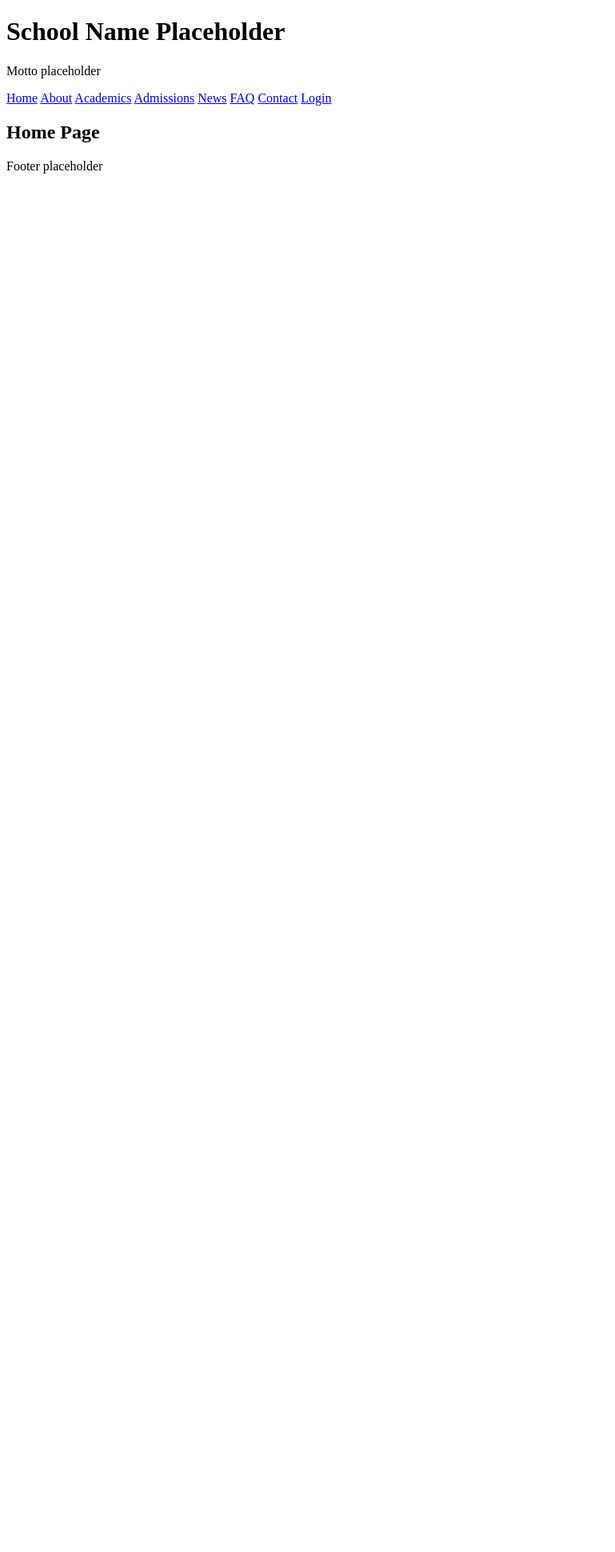
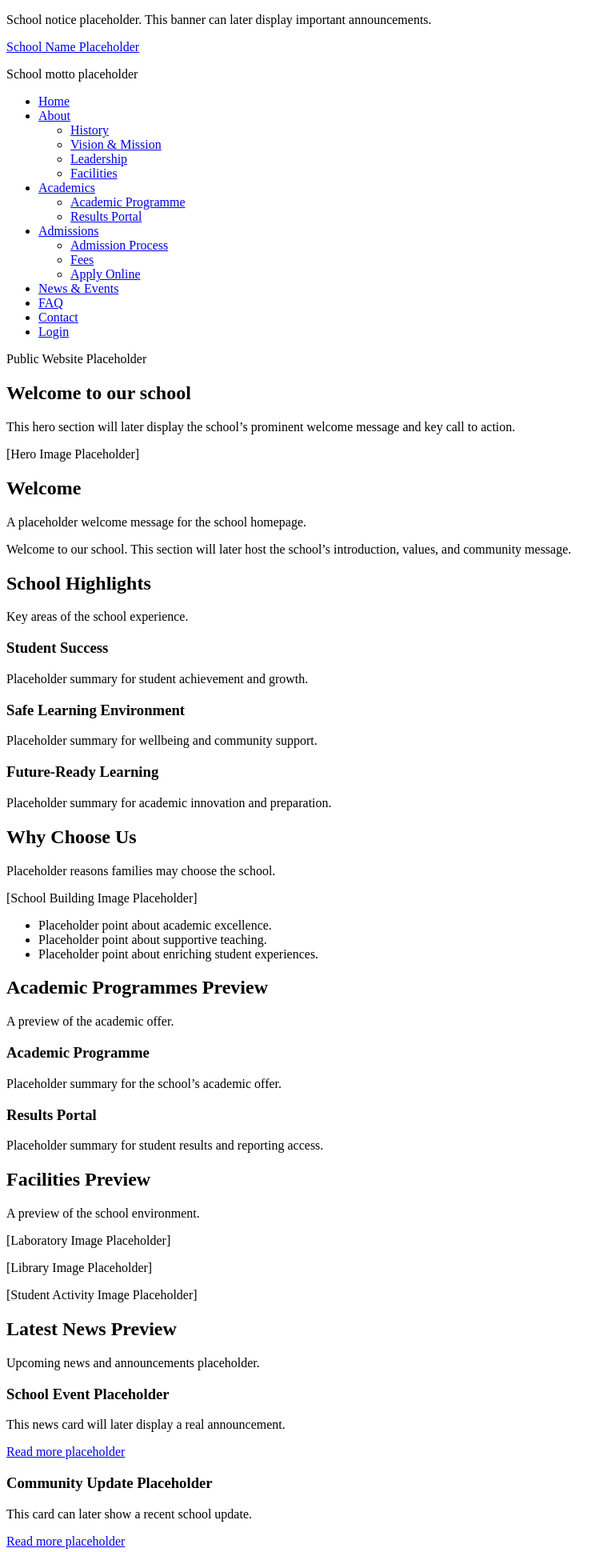
Before and after one commit to frtFortune/fortune_classical_college, a Django app: page / in a window 1280 px wide. Shown: the top 1940 px of the page at 80% size, without its empty margins (0-769 px from the left). Before the commit the page ends 217 px from the top, so only its background shows below. Run offline with Django 4.2, Linux system fonts and the light colour scheme; data that the repository does not hold is empty.

Commit message:
Build reusable public website architecture

```diff
--- a/templates/base.html
+++ b/templates/base.html
@@ -6,42 +6,15 @@
     <title>{% block title %}{% if site_settings and site_settings.school_name %}{{ site_settings.school_name }}{% else %}School Website{% endif %}{% endblock %}</title>
 </head>
 <body>
-    <!-- TODO: Add notice banner here -->
-    <header>
-        <h1>{% if site_settings and site_settings.school_name %}{{ site_settings.school_name }}{% else %}School Name Placeholder{% endif %}</h1>
-        {% if site_settings and site_settings.motto %}
-            <p>{{ site_settings.motto }}</p>
-        {% else %}
-            <p>Motto placeholder</p>
-        {% endif %}
-        <!-- TODO: Add header contact information and branding area -->
-        <nav>
-            <a href="{% url 'home' %}">Home</a>
-            <a href="{% url 'about' %}">About</a>
-            <a href="{% url 'academics' %}">Academics</a>
-            <a href="{% url 'admissions' %}">Admissions</a>
-            <a href="{% url 'news' %}">News</a>
-            <a href="{% url 'faq' %}">FAQ</a>
-            <a href="{% url 'contact' %}">Contact</a>
-            <a href="{% url 'login' %}">Login</a>
-        </nav>
-    </header>
+    <div class="site-wrapper">
+        {% include 'includes/header.html' %}
+        {% include 'includes/navigation.html' %}
 
-    <main>
         {% block content %}{% endblock %}
-    </main>
 
-    <footer>
-        <!-- TODO: Add footer contact information -->
-        <!-- TODO: Add social links -->
-        <!-- TODO: Add floating AI chatbot button -->
-        <p>{% if site_settings and site_settings.footer_text %}{{ site_settings.footer_text }}{% else %}Footer placeholder{% endif %}</p>
-        {% if site_settings and site_settings.primary_phone %}
-            <p>Phone: {{ site_settings.primary_phone }}</p>
-        {% endif %}
-        {% if site_settings and site_settings.email %}
-            <p>Email: {{ site_settings.email }}</p>
-        {% endif %}
-    </footer>
+        {% include 'includes/footer.html' %}
+
+        <!-- TODO: Add floating AI chatbot button only on public pages. -->
+    </div>
 </body>
 </html>
--- a/templates/home.html
+++ b/templates/home.html
@@ -3,5 +3,68 @@
 {% block title %}Home{% endblock %}
 
 {% block content %}
-    <h2>Home Page</h2>
+    <main id="main-content" class="site-main">
+        {% include 'includes/hero.html' %}
+
+        <section class="welcome" aria-labelledby="welcome-title">
+            {% include 'includes/section_heading.html' with title='Welcome' subtitle='A placeholder welcome message for the school homepage.' %}
+            <p>Welcome to our school. This section will later host the school’s introduction, values, and community message.</p>
+        </section>
+
+        <section class="highlights" aria-labelledby="highlights-title">
+            {% include 'includes/section_heading.html' with title='School Highlights' subtitle='Key areas of the school experience.' %}
+            <div class="highlights__grid">
+                {% include 'includes/feature_card.html' with title='Student Success' description='Placeholder summary for student achievement and growth.' %}
+                {% include 'includes/feature_card.html' with title='Safe Learning Environment' description='Placeholder summary for wellbeing and community support.' %}
+                {% include 'includes/feature_card.html' with title='Future-Ready Learning' description='Placeholder summary for academic innovation and preparation.' %}
+            </div>
+        </section>
+
+        <section class="why-choose-us" aria-labelledby="why-choose-us-title">
+            {% include 'includes/section_heading.html' with title='Why Choose Us' subtitle='Placeholder reasons families may choose the school.' %}
+            <p>[School Building Image Placeholder]</p>
+            <ul>
+                <li>Placeholder point about academic excellence.</li>
+                <li>Placeholder point about supportive teaching.</li>
+                <li>Placeholder point about enriching student experiences.</li>
+            </ul>
+        </section>
+
+        <section class="programmes" aria-labelledby="programmes-title">
+            {% include 'includes/section_heading.html' with title='Academic Programmes Preview' subtitle='A preview of the academic offer.' %}
+            <div class="programmes__grid">
+                {% include 'includes/feature_card.html' with title='Academic Programme' description='Placeholder summary for the school’s academic offer.' %}
+                {% include 'includes/feature_card.html' with title='Results Portal' description='Placeholder summary for student results and reporting access.' %}
+            </div>
+        </section>
+
+        <section class="facilities" aria-labelledby="facilities-title">
+            {% include 'includes/section_heading.html' with title='Facilities Preview' subtitle='A preview of the school environment.' %}
+            <p>[Laboratory Image Placeholder]</p>
+            <p>[Library Image Placeholder]</p>
+            <p>[Student Activity Image Placeholder]</p>
+        </section>
+
+        <section class="news" aria-labelledby="news-title">
+            {% include 'includes/section_heading.html' with title='Latest News Preview' subtitle='Upcoming news and announcements placeholder.' %}
+            <div class="news__grid">
+                {% include 'includes/news_card.html' with title='School Event Placeholder' summary='This news card will later display a real announcement.' %}
+                {% include 'includes/news_card.html' with title='Community Update Placeholder' summary='This card can later show a recent school update.' %}
+            </div>
+        </section>
+
+        {% include 'includes/call_to_action.html' with title='Admissions' description='Placeholder admissions prompt for families who want to learn more.' action_text='Learn more' url='/admissions/' %}
+
+        <section class="faq-preview" aria-labelledby="faq-preview-title">
+            {% include 'includes/section_heading.html' with title='FAQ Preview' subtitle='Placeholder frequently asked questions preview.' %}
+            <p>Placeholder FAQ content will appear here once the content model is populated.</p>
+        </section>
+
+        <section class="contact-preview" aria-labelledby="contact-preview-title">
+            {% include 'includes/section_heading.html' with title='Contact Preview' subtitle='Placeholder contact information for the public website.' %}
+            <p>Contact details will later be pulled from the site settings model.</p>
+        </section>
+
+        <!-- TODO: Add floating AI chatbot button only on public pages. -->
+    </main>
 {% endblock %}
--- /dev/null
+++ b/templates/includes/call_to_action.html
@@ -0,0 +1,5 @@
+<section class="call-to-action" aria-label="Call to action">
+    <h2>{{ title }}</h2>
+    <p>{{ description }}</p>
+    <p><a href="{{ url }}">{{ action_text }}</a></p>
+</section>
--- /dev/null
+++ b/templates/includes/feature_card.html
@@ -0,0 +1,4 @@
+<article class="feature-card">
+    <h3>{{ title }}</h3>
+    <p>{{ description }}</p>
+</article>
--- /dev/null
+++ b/templates/includes/footer.html
@@ -0,0 +1,33 @@
+<footer class="site-footer" role="contentinfo">
+    <div>
+        <h2>Contact</h2>
+        <p>
+            {% if site_settings and site_settings.school_name %}
+                {{ site_settings.school_name }}
+            {% else %}
+                School Name Placeholder
+            {% endif %}
+        </p>
+        <p>{% if site_settings and site_settings.email %}{{ site_settings.email }}{% else %}Email placeholder{% endif %}</p>
+        <p>{% if site_settings and site_settings.primary_phone %}{{ site_settings.primary_phone }}{% else %}Phone placeholder{% endif %}</p>
+    </div>
+
+    <div>
+        <h2>Quick Links</h2>
+        <ul>
+            <li><a href="{% url 'about' %}">About</a></li>
+            <li><a href="{% url 'academics' %}">Academics</a></li>
+            <li><a href="{% url 'admissions' %}">Admissions</a></li>
+            <li><a href="{% url 'contact' %}">Contact</a></li>
+        </ul>
+    </div>
+
+    <div>
+        <h2>Social</h2>
+        <ul>
+            <li><a href="#">Facebook</a></li>
+            <li><a href="#">Instagram</a></li>
+            <li><a href="#">YouTube</a></li>
+        </ul>
+    </div>
+</footer>
--- /dev/null
+++ b/templates/includes/header.html
@@ -0,0 +1,23 @@
+<header class="site-header" role="banner">
+    <div class="site-header__top-bar" aria-label="School notice">
+        <p>School notice placeholder. This banner can later display important announcements.</p>
+    </div>
+
+    <div class="site-header__main">
+        <a class="site-header__brand" href="{% url 'home' %}">
+            {% if site_settings and site_settings.short_name %}
+                {{ site_settings.short_name }}
+            {% else %}
+                School Name Placeholder
+            {% endif %}
+        </a>
+
+        <p class="site-header__tagline">
+            {% if site_settings and site_settings.motto %}
+                {{ site_settings.motto }}
+            {% else %}
+                School motto placeholder
+            {% endif %}
+        </p>
+    </div>
+</header>
--- /dev/null
+++ b/templates/includes/hero.html
@@ -0,0 +1,8 @@
+<section class="hero" aria-labelledby="hero-title">
+    <div>
+        <p class="hero__eyebrow">Public Website Placeholder</p>
+        <h2 id="hero-title">{% if site_settings and site_settings.hero_title %}{{ site_settings.hero_title }}{% else %}Welcome to our school{% endif %}</h2>
+        <p>{% if site_settings and site_settings.hero_subtitle %}{{ site_settings.hero_subtitle }}{% else %}This hero section will later display the school’s prominent welcome message and key call to action.{% endif %}</p>
+        <p>[Hero Image Placeholder]</p>
+    </div>
+</section>
--- /dev/null
+++ b/templates/includes/navigation.html
@@ -0,0 +1,33 @@
+<nav class="site-nav" aria-label="Primary navigation">
+    <ul class="site-nav__list">
+        <li><a href="{% url 'home' %}">Home</a></li>
+        <li>
+            <a href="{% url 'about' %}">About</a>
+            <ul class="site-nav__sublist" aria-label="About submenu">
+                <li><a href="#">History</a></li>
+                <li><a href="#">Vision &amp; Mission</a></li>
+                <li><a href="#">Leadership</a></li>
+                <li><a href="#">Facilities</a></li>
+            </ul>
+        </li>
+        <li>
+            <a href="{% url 'academics' %}">Academics</a>
+            <ul class="site-nav__sublist" aria-label="Academics submenu">
+                <li><a href="#">Academic Programme</a></li>
+                <li><a href="#">Results Portal</a></li>
+            </ul>
+        </li>
+        <li>
+            <a href="{% url 'admissions' %}">Admissions</a>
+            <ul class="site-nav__sublist" aria-label="Admissions submenu">
+                <li><a href="#">Admission Process</a></li>
+                <li><a href="#">Fees</a></li>
+                <li><a href="#">Apply Online</a></li>
+            </ul>
+        </li>
+        <li><a href="{% url 'news' %}">News &amp; Events</a></li>
+        <li><a href="{% url 'faq' %}">FAQ</a></li>
+        <li><a href="{% url 'contact' %}">Contact</a></li>
+        <li><a href="{% url 'login' %}">Login</a></li>
+    </ul>
+</nav>
--- /dev/null
+++ b/templates/includes/news_card.html
@@ -0,0 +1,5 @@
+<article class="news-card">
+    <h3>{{ title }}</h3>
+    <p>{{ summary }}</p>
+    <p><a href="#">Read more placeholder</a></p>
+</article>
--- /dev/null
+++ b/templates/includes/section_heading.html
@@ -0,0 +1,6 @@
+<div class="section-heading">
+    <h2>{{ title }}</h2>
+    {% if subtitle %}
+        <p>{{ subtitle }}</p>
+    {% endif %}
+</div>
```
Also changed, not shown: docs/TEMPLATE_ARCHITECTURE.md (added, +32 -0 lines).
